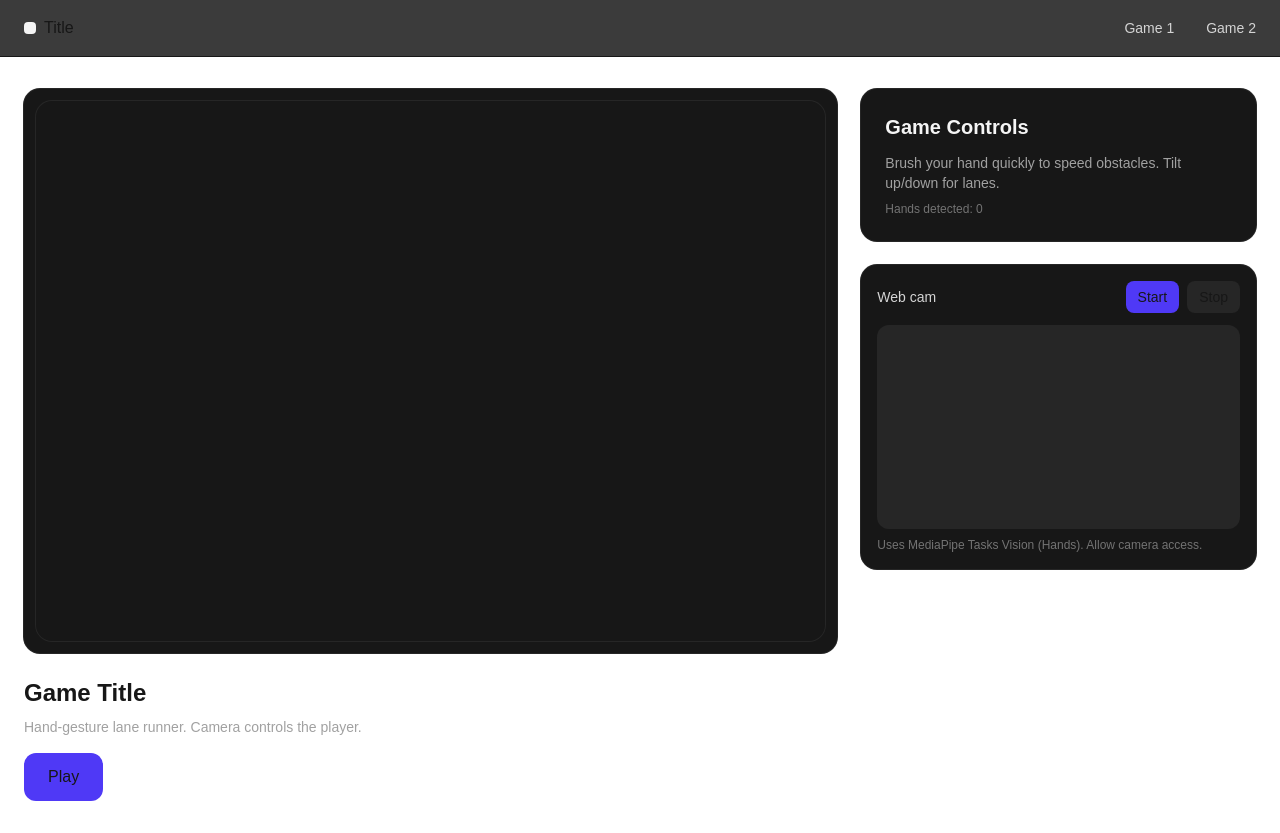
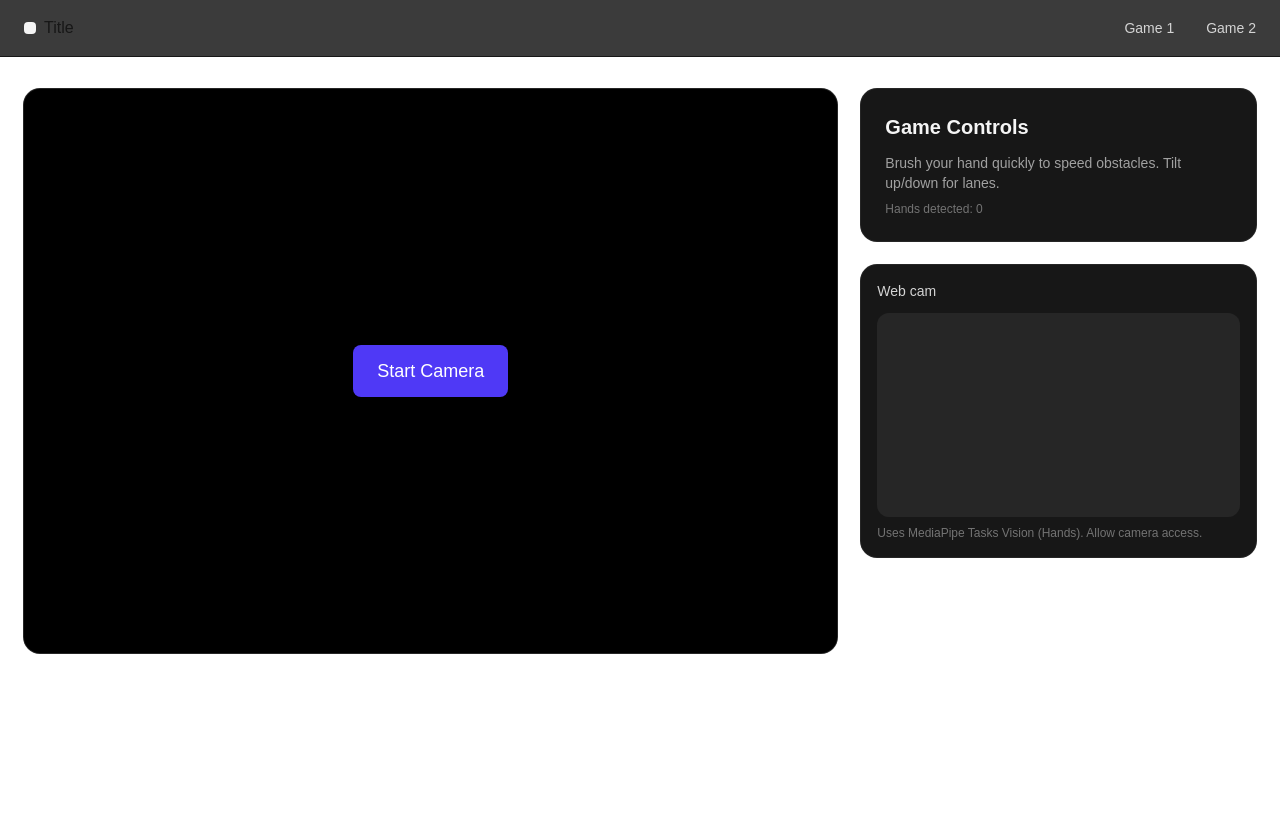
Before and after one commit to Sucram314/hackthenorth2025, a Next.js app: page / in a window 1280 px wide. After the commit the page ends 800 px from the top, so only its background shows below. Built offline with nearby package versions, Linux system fonts and the light colour scheme.

Commit message:
Merge start buttons into one

```diff
--- a/src/app/components/game/GameCanvas.js
+++ b/src/app/components/game/GameCanvas.js
@@ -12,12 +12,19 @@ import { useGesture, LANE } from "../gesture/GestureContext";
  * - Lane selection driven by pitch (up/front/down)
  */
 export default function GameCanvas({ playing }) {
-  const { lane, brush, live } = useGesture();
+  const gestureContext = useGesture();
+  const lane = gestureContext?.lane ?? LANE.FRONT;
+  const brush = gestureContext?.brush ?? 0;
+  const live = gestureContext?.live ?? false;
   const laneRef = useRef(lane);
   const brushRef = useRef(brush);
 
-  useEffect(() => { laneRef.current = lane; }, [lane]);
-  useEffect(() => { brushRef.current = brush; }, [brush]);
+  useEffect(() => {
+    laneRef.current = lane;
+  }, [lane]);
+  useEffect(() => {
+    brushRef.current = brush;
+  }, [brush]);
 
   const canvasRef = useRef(null);
   const rafRef = useRef(0);
@@ -26,7 +33,8 @@ export default function GameCanvas({ playing }) {
   const [gameOver, setGameOver] = useState(false);
 
   // --- dimensions / constants (adapted from PoC) ---
-  const W = 960, H = 540;
+  const W = 960,
+    H = 540;
   const PLAYER_SIZE = 40;
   const OBSTACLE_HEIGHT = 60;
   const COLLECTIBLE_SIZE = 20;
@@ -38,12 +46,13 @@ export default function GameCanvas({ playing }) {
   const stateRef = useRef(null);
   if (!stateRef.current) {
     stateRef.current = {
-      lanes: [0,1,2],
+      lanes: [0, 1, 2],
       laneH: H / 3,
       x: W / 4,
       y: (H / 3) * 1.5,
       ty: (H / 3) * 1.5,
-      vx: 0, vy: 0,
+      vx: 0,
+      vy: 0,
       obstacles: [],
       collectibles: [],
       baseObstacleSpeed: 2,
@@ -93,7 +102,7 @@ export default function GameCanvas({ playing }) {
 
   function obstacleSpec() {
     const types = [
-      { type: "car",   mult: 2, color: "#e84c3d" },
+      { type: "car", mult: 2, color: "#e84c3d" },
       { type: "truck", mult: 3, color: "#f1c40f" },
       { type: "train", mult: 4, color: "#3498db" },
     ];
@@ -104,7 +113,14 @@ export default function GameCanvas({ playing }) {
     const spec = obstacleSpec();
     const lane = S.lanes[Math.floor(Math.random() * S.lanes.length)];
     const width = OBSTACLE_HEIGHT * spec.mult;
-    return { lane, x: initialX + width, height: OBSTACLE_HEIGHT, width, color: spec.color, type: spec.type };
+    return {
+      lane,
+      x: initialX + width,
+      height: OBSTACLE_HEIGHT,
+      width,
+      color: spec.color,
+      type: spec.type,
+    };
   }
 
   function createCollectible(initialX, S) {
@@ -117,10 +133,12 @@ export default function GameCanvas({ playing }) {
       // avoid overlap with any obstacle
       const hit = S.obstacles.some((o) => {
         const oy = S.laneH * o.lane + S.laneH / 2;
-        return !(x + COLLECTIBLE_SIZE/2 < o.x - o.width/2 ||
-                 x - COLLECTIBLE_SIZE/2 > o.x + o.width/2 ||
-                 y + COLLECTIBLE_SIZE/2 < oy - o.height/2 ||
-                 y - COLLECTIBLE_SIZE/2 > oy + o.height/2);
+        return !(
+          x + COLLECTIBLE_SIZE / 2 < o.x - o.width / 2 ||
+          x - COLLECTIBLE_SIZE / 2 > o.x + o.width / 2 ||
+          y + COLLECTIBLE_SIZE / 2 < oy - o.height / 2 ||
+          y - COLLECTIBLE_SIZE / 2 > oy + o.height / 2
+        );
       });
       if (!hit) return { lane, x, y, size: COLLECTIBLE_SIZE, color: "#FFD700" };
     }
@@ -134,11 +152,15 @@ export default function GameCanvas({ playing }) {
   }
 
   function circleRectCollision(cx, cy, r, rx, ry, rw, rh) {
-    const left = rx, right = rx + rw, top = ry, bottom = ry + rh;
+    const left = rx,
+      right = rx + rw,
+      top = ry,
+      bottom = ry + rh;
     const nearestX = Math.max(left, Math.min(cx, right));
     const nearestY = Math.max(top, Math.min(cy, bottom));
-    const dx = cx - nearestX, dy = cy - nearestY;
-    return dx*dx + dy*dy <= r*r;
+    const dx = cx - nearestX,
+      dy = cy - nearestY;
+    return dx * dx + dy * dy <= r * r;
   }
 
   // main game loop
@@ -184,7 +206,17 @@ export default function GameCanvas({ playing }) {
       // collision
       const oy = S.laneH * o.lane + S.laneH / 2;
       const ox = o.x - o.width / 2;
-      if (circleRectCollision(S.x, S.y, PLAYER_SIZE / 2, ox, oy - o.height/2, o.width, o.height)) {
+      if (
+        circleRectCollision(
+          S.x,
+          S.y,
+          PLAYER_SIZE / 2,
+          ox,
+          oy - o.height / 2,
+          o.width,
+          o.height
+        )
+      ) {
         collidedIdx = i;
       }
 
@@ -202,12 +234,12 @@ export default function GameCanvas({ playing }) {
       const o = S.obstacles[collidedIdx];
       const oy = S.laneH * o.lane + S.laneH / 2;
       if (S.x < o.x - o.width / 2) {
-        const push = S.x + PLAYER_SIZE/2 - (o.x - o.width/2);
+        const push = S.x + PLAYER_SIZE / 2 - (o.x - o.width / 2);
         for (const ob of S.obstacles) ob.x += push;
         for (const co of S.collectibles) co.x += push;
       } else {
-        if (S.y < oy) S.y = oy - o.height/2 - PLAYER_SIZE/2;
-        else S.y = oy + o.height/2 + PLAYER_SIZE/2;
+        if (S.y < oy) S.y = oy - o.height / 2 - PLAYER_SIZE / 2;
+        else S.y = oy + o.height / 2 + PLAYER_SIZE / 2;
         S.ty = S.y;
       }
     }
@@ -218,7 +250,17 @@ export default function GameCanvas({ playing }) {
       c.x -= S.baseObstacleSpeed + boost;
 
       // collide
-      if (circleRectCollision(S.x, S.y, PLAYER_SIZE/2, c.x - c.size/2, c.y - c.size/2, c.size, c.size)) {
+      if (
+        circleRectCollision(
+          S.x,
+          S.y,
+          PLAYER_SIZE / 2,
+          c.x - c.size / 2,
+          c.y - c.size / 2,
+          c.size,
+          c.size
+        )
+      ) {
         setScore((s) => s + 1);
         S.collectibles.splice(i, 1);
         const last = S.collectibles[S.collectibles.length - 1];
@@ -229,7 +271,7 @@ export default function GameCanvas({ playing }) {
       }
 
       // recycle off-screen
-      if (c.x + c.size/2 < 0) {
+      if (c.x + c.size / 2 < 0) {
         S.collectibles.splice(i, 1);
         const last = S.collectibles[S.collectibles.length - 1];
         const newX = last ? last.x + COLLECTIBLE_SPACING : W;
@@ -259,37 +301,67 @@ export default function GameCanvas({ playing }) {
 
     // player
     ctx.beginPath();
-    ctx.arc(S.x, S.y, PLAYER_SIZE/2, 0, Math.PI * 2);
+    ctx.arc(S.x, S.y, PLAYER_SIZE / 2, 0, Math.PI * 2);
     ctx.fillStyle = "#5ad";
     ctx.fill();
 
     // obstacles
     for (const o of S.obstacles) {
       const cy = S.laneH * o.lane + S.laneH / 2;
-      const ox = o.x - o.width/2;
-      const oy = cy - o.height/2;
+      const ox = o.x - o.width / 2;
+      const oy = cy - o.height / 2;
       ctx.fillStyle = o.color;
       ctx.fillRect(ox, oy, o.width, o.height);
 
       // minimal “details” (car/truck/train) as in PoC
       ctx.fillStyle = "rgba(0,0,0,0.5)";
       if (o.type === "car") {
-        ctx.fillRect(ox + o.width*0.2, oy + o.height*0.1, o.width*0.6, o.height*0.3);
-        ctx.fillRect(ox + o.width*0.2, oy + o.height*0.6, o.width*0.6, o.height*0.3);
+        ctx.fillRect(
+          ox + o.width * 0.2,
+          oy + o.height * 0.1,
+          o.width * 0.6,
+          o.height * 0.3
+        );
+        ctx.fillRect(
+          ox + o.width * 0.2,
+          oy + o.height * 0.6,
+          o.width * 0.6,
+          o.height * 0.3
+        );
       } else if (o.type === "truck") {
-        ctx.fillRect(ox, oy, o.width*0.3, o.height);
+        ctx.fillRect(ox, oy, o.width * 0.3, o.height);
       } else if (o.type === "train") {
-        ctx.fillRect(ox + o.width*0.1, oy + o.height*0.2, o.width*0.15, o.height*0.6);
-        ctx.fillRect(ox + o.width*0.3, oy + o.height*0.2, o.width*0.15, o.height*0.6);
-        ctx.fillRect(ox + o.width*0.5, oy + o.height*0.2, o.width*0.15, o.height*0.6);
-        ctx.fillRect(ox + o.width*0.7, oy + o.height*0.2, o.width*0.15, o.height*0.6);
+        ctx.fillRect(
+          ox + o.width * 0.1,
+          oy + o.height * 0.2,
+          o.width * 0.15,
+          o.height * 0.6
+        );
+        ctx.fillRect(
+          ox + o.width * 0.3,
+          oy + o.height * 0.2,
+          o.width * 0.15,
+          o.height * 0.6
+        );
+        ctx.fillRect(
+          ox + o.width * 0.5,
+          oy + o.height * 0.2,
+          o.width * 0.15,
+          o.height * 0.6
+        );
+        ctx.fillRect(
+          ox + o.width * 0.7,
+          oy + o.height * 0.2,
+          o.width * 0.15,
+          o.height * 0.6
+        );
       }
     }
 
     // collectibles
     for (const c of S.collectibles) {
       ctx.beginPath();
-      ctx.arc(c.x, c.y, c.size/2, 0, Math.PI * 2);
+      ctx.arc(c.x, c.y, c.size / 2, 0, Math.PI * 2);
       ctx.fillStyle = c.color;
       ctx.fill();
     }
@@ -298,9 +370,15 @@ export default function GameCanvas({ playing }) {
     ctx.fillStyle = "#e5e7eb";
     ctx.font = "14px ui-sans-serif, system-ui, -apple-system";
     ctx.fillText(`Score: ${score}`, 12, 22);
-    ctx.fillText(`Time: ${String(Math.floor(timeLeft/60)).padStart(2,"0")}:${String(timeLeft%60).padStart(2,"0")}`, 12, 42);
-  ctx.fillText(`Boost: ${brushRef.current.toFixed(2)}`, 12, 62);
-  ctx.fillText(`Lane: ${laneRef.current}`, 12, 82);
+    ctx.fillText(
+      `Time: ${String(Math.floor(timeLeft / 60)).padStart(2, "0")}:${String(
+        timeLeft % 60
+      ).padStart(2, "0")}`,
+      12,
+      42
+    );
+    ctx.fillText(`Boost: ${brushRef.current.toFixed(2)}`, 12, 62);
+    ctx.fillText(`Lane: ${laneRef.current}`, 12, 82);
     if (!live) ctx.fillText(`Camera: off`, 12, 102);
 
     if (showGameOver) {
@@ -308,9 +386,9 @@ export default function GameCanvas({ playing }) {
       ctx.font = "bold 48px ui-sans-serif, system-ui, -apple-system";
       ctx.textAlign = "center";
       ctx.textBaseline = "middle";
-      ctx.fillText("GAME OVER!", W/2, H/2);
+      ctx.fillText("GAME OVER!", W / 2, H / 2);
       ctx.font = "bold 24px ui-sans-serif, system-ui, -apple-system";
-      ctx.fillText("Start the camera to play again.", W/2, H/2 + 40);
+      ctx.fillText("Start the camera to play again.", W / 2, H / 2 + 40);
       ctx.textAlign = "left";
     }
   }
--- a/src/app/components/gesture/WebcamGestureMP.js
+++ b/src/app/components/gesture/WebcamGestureMP.js
@@ -1,5 +1,12 @@
 "use client";
-import { useEffect, useRef, useState } from "react";
+import {
+  useEffect,
+  useRef,
+  useState,
+  forwardRef,
+  useImperativeHandle,
+  useCallback,
+} from "react";
 import { useGesture, LANE } from "./GestureContext";
 
 /**
@@ -8,10 +15,15 @@ import { useGesture, LANE } from "./GestureContext";
  * - Brushing value with decay + smoothing (+ depth scaling)
  * - Hand count + simple landmark overlay
  *
- * UI: Start/Stop buttons + small video/overlay tile.
+ * UI: Small video/overlay tile (start button moved to parent).
  */
-export default function WebcamGestureMP() {
-  const { setLive, setLane, setBrush, setHandCount } = useGesture();
+const WebcamGestureMP = forwardRef((props, ref) => {
+  const gestureContext = useGesture();
+  const setLive = gestureContext?.setLive;
+  const setLane = gestureContext?.setLane;
+  const setBrush = gestureContext?.setBrush;
+  const setHandCount = gestureContext?.setHandCount;
+  const live = gestureContext?.live ?? false;
 
   const videoRef = useRef(null);
   const canRef = useRef(null);
@@ -20,6 +32,35 @@ export default function WebcamGestureMP() {
 
   const [loading, setLoading] = useState(false);
   const [err, setErr] = useState("");
+
+  // Expose start function to parent component
+  useImperativeHandle(ref, () => ({
+    start: async () => {
+      try {
+        await ensureDetector();
+        streamRef.current = await navigator.mediaDevices.getUserMedia({
+          video: {
+            facingMode: "user",
+            width: { ideal: 640 },
+            height: { ideal: 360 },
+          },
+          audio: false,
+        });
+        const v = videoRef.current;
+        v.srcObject = streamRef.current;
+        await v.play();
+
+        setLive(true);
+        setErr("");
+
+        loop();
+      } catch (e) {
+        setErr(e?.message || String(e));
+        stop();
+        throw e;
+      }
+    },
+  }));
 
   // ===== Model/Drawer holders (lazy-loaded from CDN) =====
   const detectorRef = useRef(null);
@@ -122,32 +163,7 @@ export default function WebcamGestureMP() {
     return detectorRef.current;
   }
 
-  async function start() {
-    try {
-      await ensureDetector();
-      streamRef.current = await navigator.mediaDevices.getUserMedia({
-        video: {
-          facingMode: "user",
-          width: { ideal: 640 },
-          height: { ideal: 360 },
-        },
-        audio: false,
-      });
-      const v = videoRef.current;
-      v.srcObject = streamRef.current;
-      await v.play();
-
-      setLive(true);
-      setErr("");
-
-      loop();
-    } catch (e) {
-      setErr(e?.message || String(e));
-      stop();
-    }
-  }
-
-  function stop() {
+  const stop = useCallback(() => {
     cancelAnimationFrame(rafRef.current);
     setLive(false);
     setHandCount(0);
@@ -157,11 +173,11 @@ export default function WebcamGestureMP() {
     }
     const ctx = canRef.current?.getContext("2d");
     if (ctx) ctx.clearRect(0, 0, canRef.current.width, canRef.current.height);
-  }
+  }, [setLive, setHandCount]);
 
   useEffect(() => {
     return () => stop();
-  }, []);
+  }, [stop]);
 
   // ====== main loop (detect + publish) ======
   async function loop() {
@@ -270,21 +286,6 @@ export default function WebcamGestureMP() {
     <div className="rounded-2xl bg-neutral-900 ring-1 ring-neutral-800 p-4">
       <div className="flex items-center justify-between">
         <p className="text-sm text-neutral-300">Web cam</p>
-        <div className="flex gap-2">
-          <button
-            onClick={start}
-            disabled={loading}
-            className="px-3 py-1.5 rounded-lg bg-indigo-600 hover:bg-indigo-500 text-sm"
-          >
-            {loading ? "Loading…" : "Start"}
-          </button>
-          <button
-            onClick={stop}
-            className="px-3 py-1.5 rounded-lg bg-neutral-800 hover:bg-neutral-700 text-sm"
-          >
-            Stop
-          </button>
-        </div>
       </div>
 
       {err && <p className="mt-2 text-sm text-red-300">{err}</p>}
@@ -304,4 +305,8 @@ export default function WebcamGestureMP() {
       </p>
     </div>
   );
-}
+});
+
+WebcamGestureMP.displayName = "WebcamGestureMP";
+
+export default WebcamGestureMP;
--- a/src/app/components/ui/ControlsPanel.js
+++ b/src/app/components/ui/ControlsPanel.js
@@ -7,14 +7,16 @@ export default function ControlsPanel() {
   return (
     <aside className="space-y-6">
       <div className="rounded-2xl ring-1 ring-neutral-800 bg-neutral-900 p-6">
-        <h2 className="text-xl font-semibold text-neutral-100">Game Controls</h2>
+        <h2 className="text-xl font-semibold text-neutral-100">
+          Game Controls
+        </h2>
         <p className="mt-3 text-sm text-neutral-400">
           Brush your hand quickly to speed obstacles. Tilt up/down for lanes.
         </p>
-        <p className="mt-2 text-xs text-neutral-500">Hands detected: {handCount}</p>
+        <p className="mt-2 text-xs text-neutral-500">
+          Hands detected: {handCount}
+        </p>
       </div>
-
-      <WebcamGestureMP />
     </aside>
   );
 }
--- a/src/app/page.js
+++ b/src/app/page.js
@@ -1,16 +1,36 @@
 "use client";
-import { useState } from "react";
-import { GestureProvider, useGesture } from "@/app/components/gesture/GestureContext";
+import { useState, useRef } from "react";
+import {
+  GestureProvider,
+  useGesture,
+} from "@/app/components/gesture/GestureContext";
 import HeaderNav from "@/app/components/ui/HeaderNav";
 import ControlsPanel from "@/app/components/ui/ControlsPanel";
 import GameCanvas from "@/app/components/game/GameCanvas";
+import WebcamGestureMP from "@/app/components/gesture/WebcamGestureMP";
 
 function HomeInner() {
-  const { live } = useGesture();
+  const gestureContext = useGesture();
+  const live = gestureContext?.live ?? false;
   const [playing, setPlaying] = useState(false);
+  const [loading, setLoading] = useState(false);
+  const webcamRef = useRef(null);
 
   // Auto-start game when camera goes live (optional quality-of-life)
   if (live && !playing) setTimeout(() => setPlaying(true), 0);
+
+  const handleStartCamera = async () => {
+    if (webcamRef.current) {
+      setLoading(true);
+      try {
+        await webcamRef.current.start();
+      } catch (error) {
+        console.error("Failed to start camera:", error);
+      } finally {
+        setLoading(false);
+      }
+    }
+  };
 
   return (
     <>
@@ -18,26 +38,27 @@ function HomeInner() {
       <main className="mx-auto max-w-7xl px-6 py-8">
         <div className="grid grid-cols-12 gap-6">
           <section className="col-span-12 lg:col-span-8">
-            <div className="rounded-2xl ring-1 ring-neutral-800 bg-neutral-900 p-3">
+            <div className="relative rounded-2xl ring-1 ring-neutral-800 bg-neutral-900 p-3">
               <GameCanvas playing={playing} />
-            </div>
-
-            <div className="mt-6">
-              <h1 className="text-2xl font-semibold">Game Title</h1>
-              <p className="mt-2 text-sm text-neutral-400">
-                Hand-gesture lane runner. Camera controls the player.
-              </p>
-              <button
-                onClick={() => setPlaying((v) => !v)}
-                className="mt-4 inline-flex items-center justify-center rounded-xl bg-indigo-600 hover:bg-indigo-500 transition px-6 py-3 font-medium"
-              >
-                {playing ? "Pause" : "Play"}
-              </button>
+              {live === false && (
+                <div className="absolute inset-0 flex items-center justify-center bg-black bg-opacity-50 rounded-2xl">
+                  <button
+                    onClick={handleStartCamera}
+                    disabled={loading}
+                    className="px-6 py-3 rounded-lg bg-indigo-600 hover:bg-indigo-500 text-white font-medium text-lg disabled:opacity-50 disabled:cursor-not-allowed"
+                  >
+                    {loading ? "Loading…" : "Start Camera"}
+                  </button>
+                </div>
+              )}
             </div>
           </section>
 
           <section className="col-span-12 lg:col-span-4">
             <ControlsPanel />
+            <div className="mt-6">
+              <WebcamGestureMP ref={webcamRef} />
+            </div>
           </section>
         </div>
       </main>
```
